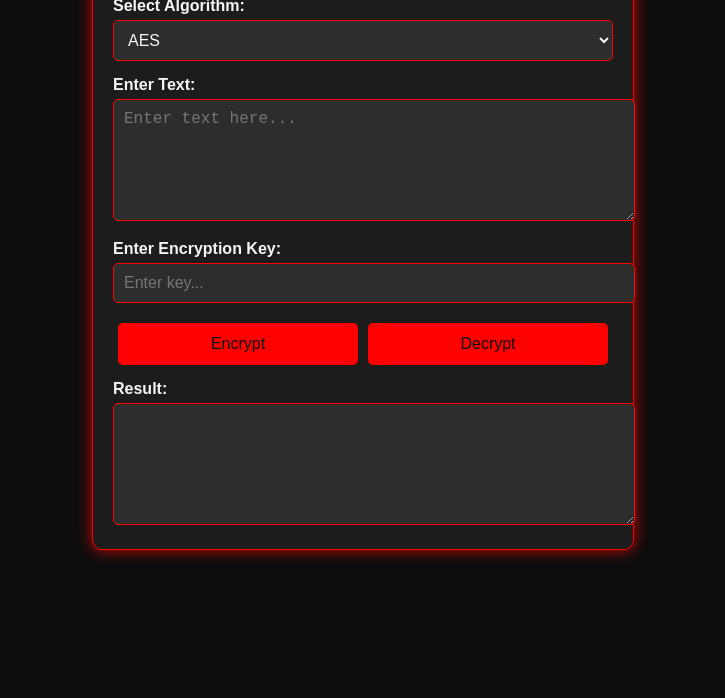
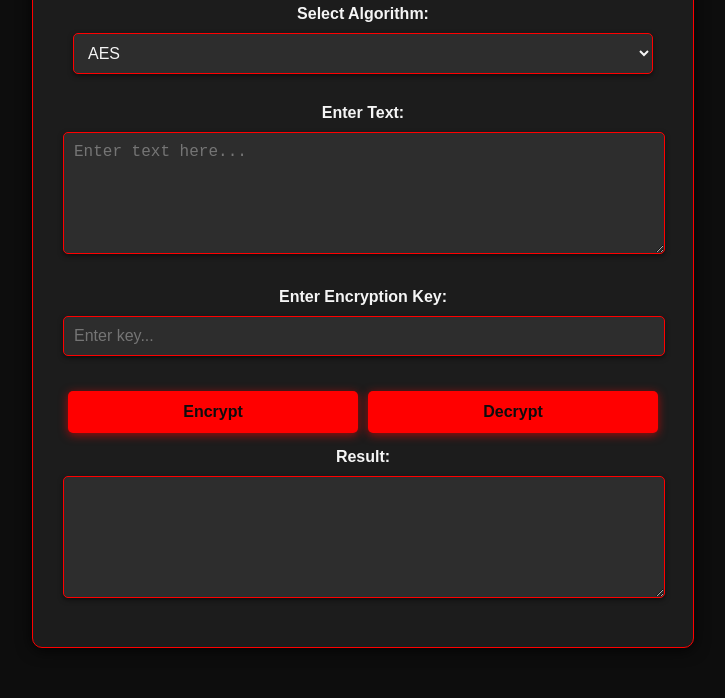
Before and after one commit to jalaliuzair/Text-Encryption, a plain HTML site: page index.html in a window 1280 px wide. Shown: the part 154-852 px from the top of the page, without its empty margins (277-1002 px from the left). Before the commit the page ends 800 px from the top, so only its background shows below. Drawn offline with nearby package versions, Linux system fonts and the light colour scheme.

Commit message:
style.css

```diff
--- a/style.css
+++ b/style.css
@@ -1,48 +1,58 @@
+/* General Body Style */
 body {
-    font-family: Arial, sans-serif;
+    font-family: 'Arial', sans-serif;
     margin: 0;
     padding: 0;
     background: #0d0d0d;
     color: #f5f5f5;
 }
 
+/* Container */
 .container {
-    max-width: 500px;
+    max-width: 600px;
     margin: 50px auto;
+    padding: 30px;
     background: #1c1c1c;
-    padding: 20px;
     border: 1px solid #ff0000;
     border-radius: 10px;
-    box-shadow: 0 0 15px rgba(255, 0, 0, 0.8);
-}
-
-h1 {
-    color: #ff0000;
+    box-shadow: 0 2px 15px rgba(0, 0, 0, 0.8);
     text-align: center;
 }
 
+/* Title */
+h1 {
+    color: #ff0000;
+    margin-bottom: 20px;
+    font-size: 2rem;
+}
+
+/* Labels */
 label {
     display: block;
-    margin-top: 15px;
+    margin: 15px 0 5px;
     font-weight: bold;
 }
 
-select, textarea, input {
-    width: 100%;
-    margin-top: 5px;
+/* Input Fields and Select */
+input, select, textarea {
+    width: calc(100% - 20px);
     padding: 10px;
+    margin: 5px 0 15px;
     background: #2d2d2d;
     color: #f5f5f5;
     border: 1px solid #ff0000;
     border-radius: 5px;
     font-size: 1rem;
+    box-shadow: 0 2px 5px rgba(0, 0, 0, 0.5);
+    transition: border-color 0.2s;
 }
 
-textarea {
-    resize: vertical;
-    min-height: 100px;
+input:focus, textarea:focus, select:focus {
+    outline: none;
+    border-color: #ff4d4d;
 }
 
+/* Buttons */
 .button-container {
     display: flex;
     justify-content: space-between;
@@ -54,14 +64,34 @@ button {
     background: #ff0000;
     color: #0d0d0d;
     border: none;
-    padding: 12px;
+    padding: 12px 20px;
     margin: 0 5px;
     font-size: 1rem;
     border-radius: 5px;
     cursor: pointer;
     transition: background 0.2s;
+    box-shadow: 0 2px 10px rgba(255, 0, 0, 0.6);
+    font-weight: bold;
 }
 
 button:hover {
     background: #ff4d4d;
 }
+
+/* Result Area */
+textarea {
+    resize: vertical;
+    min-height: 100px;
+}
+
+/* Mobile Responsiveness */
+@media (max-width: 600px) {
+    .container {
+        width: 90%;
+        padding: 20px;
+    }
+
+    h1 {
+        font-size: 1.5rem;
+    }
+}
```
